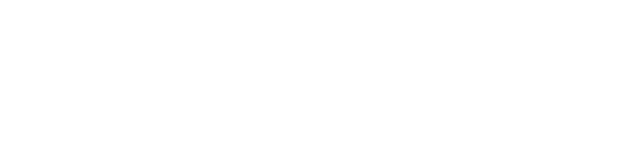
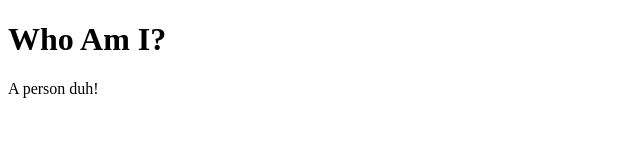
Before and after one commit to sjtolley/Workspace, a plain HTML site: page index.html in a window 1280 px wide. Shown: the whole page, without its empty margins (0-640 px from the left). Drawn offline with Linux system fonts and the light colour scheme.

Commit message:
Update index.html

```diff
--- a/index.html
+++ b/index.html
@@ -1,11 +1,12 @@
 <!DOCTYPE html>
 <html>
 	<head>
-		<title>Website For Sterling</title>
+		<title>Sterling Tolley</title>
 	</head>
 	<body>
+		<h1>Who Am I?</h1>
 		<p>
-
+			A person duh!
 		</p>
 	</body>
 </html>
```
